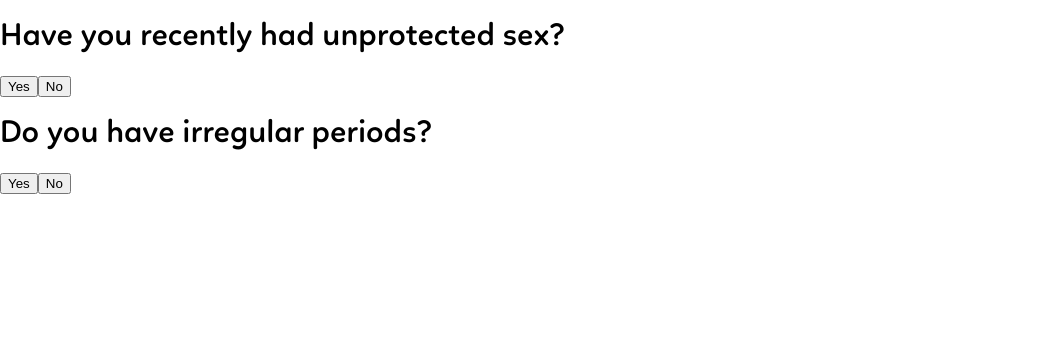
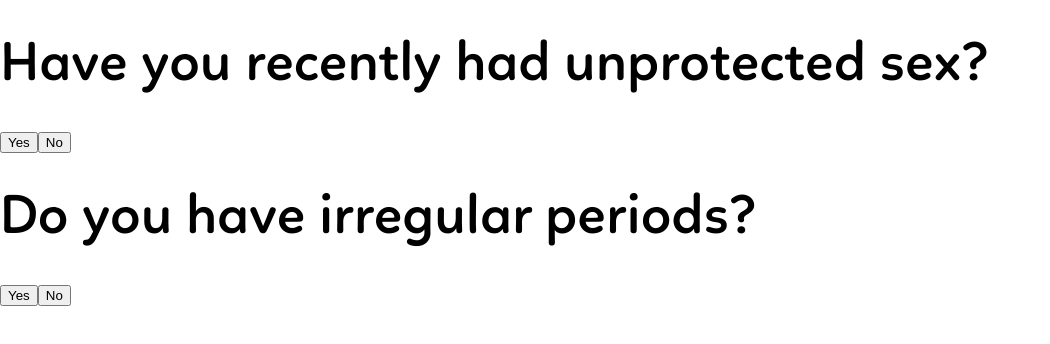
Before and after one commit to mwestervelt/mahalo-2, a React (Create React App) app: page / in a window 1280 px wide. Shown: the top 344 px of the page, without its empty margins (0-1050 px from the left). Built offline with nearby package versions, Linux system fonts and the light colour scheme.

Commit message:
q font 2

```diff
--- a/src/App.css
+++ b/src/App.css
@@ -37,6 +37,10 @@ h1,h2,h3,h4,h5,h6{
   font-family: linotte;
 }
 
+.questions{
+  font-size: 3.5em;
+}
+
 /* colors:
 peach: #FF8365
 green: #O63B16
--- a/src/QuestionForm.js
+++ b/src/QuestionForm.js
@@ -6,7 +6,7 @@ class QuestionForm extends Component {
     return (
       <div>
         <form>
-          <h1>{this.props.question}</h1>
+          <h1 className="questions">{this.props.question}</h1>
           <button>Yes</button>
           <button>No</button>
         </form>
```
